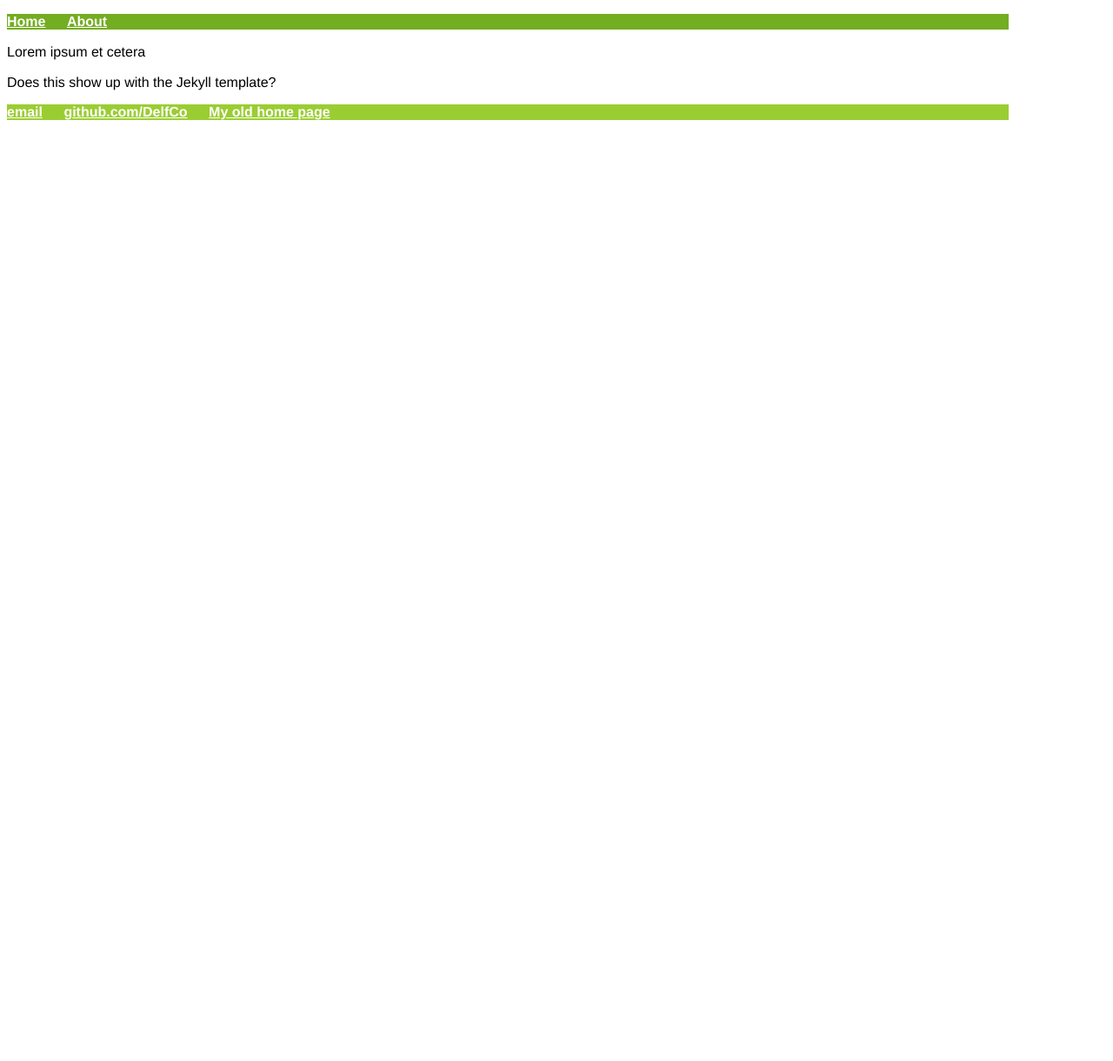
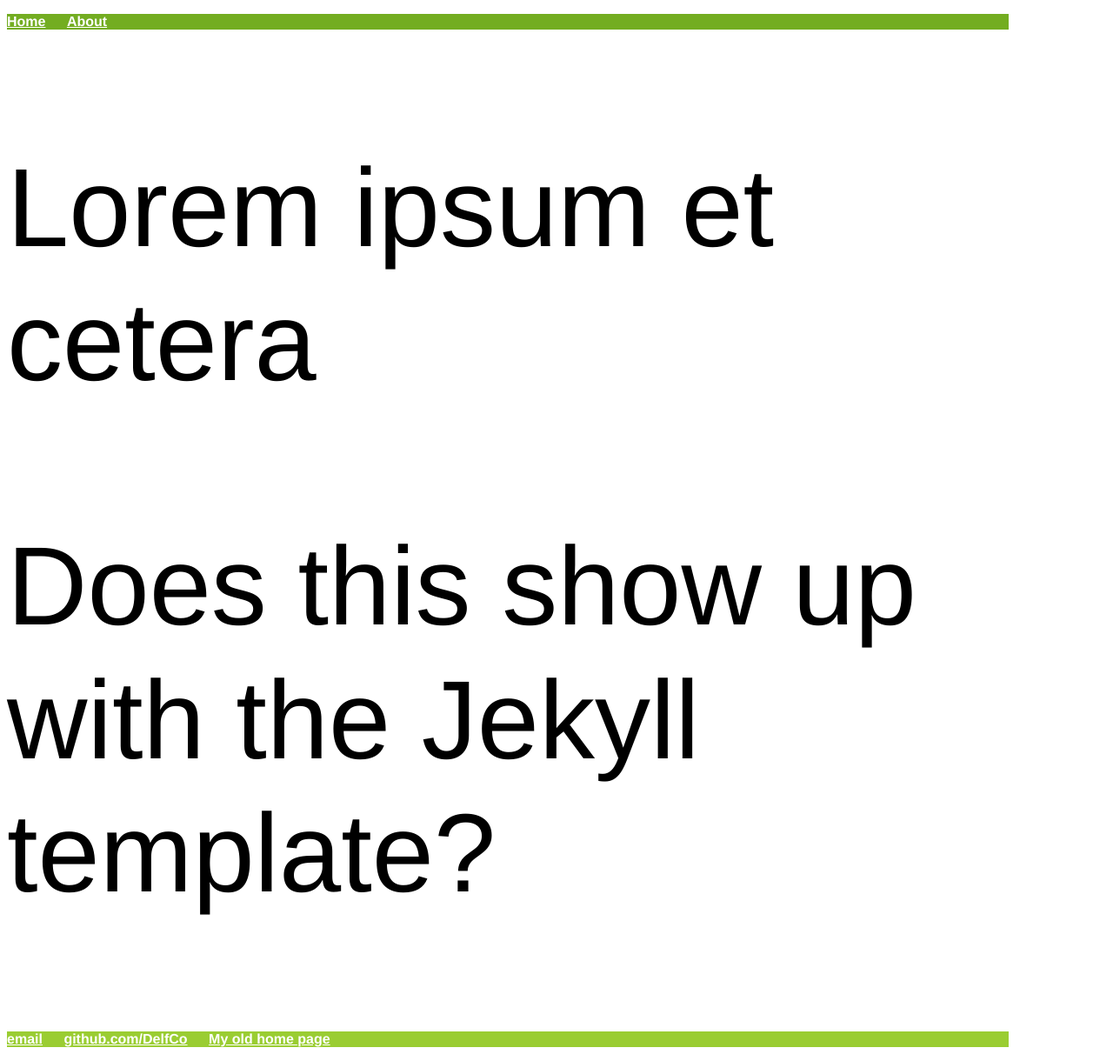
Before and after one commit to DelfCo/DelfCo.github.io, a Jekyll site: the page built from src/about.md, in a window 1280 px wide. Shown: the whole page at 87% size. Built offline with Jekyll 4.4.1, drawn with Linux system fonts in a browser that asks for light colours; before the commit the page ends 900 px from its top, so only the background shows below that.

Commit message:
responsive text sizing

```diff
--- a/css/main.css
+++ b/css/main.css
@@ -1,5 +1,5 @@
 body {
-    width: 90%;
+    width: 90vw;
     font-family:'Helvetica', 'Arial', 'Sans-Serif';
 }
 
@@ -55,11 +55,11 @@ nav ul li, footer ul li {
 }
 
 h1 {
-    font-size: 3em;
+    font-size: 10vw;
     font-family:'Helvetica', 'Arial', 'Sans-Serif';
 }
 p {
-    font-size: 1.0em;
-    line-height: 1.2em;
+    font-size: 10vw;
+    line-height: 12vw;
     color: black;
 }
```
